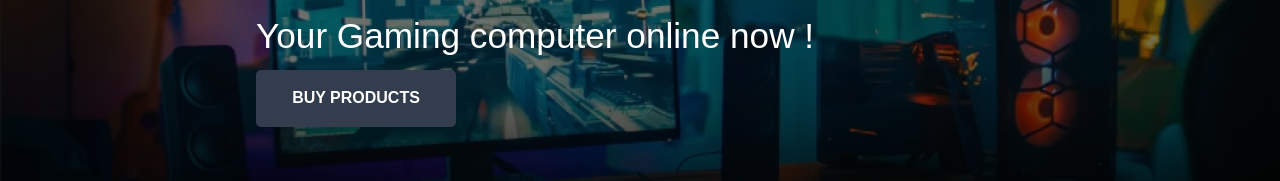
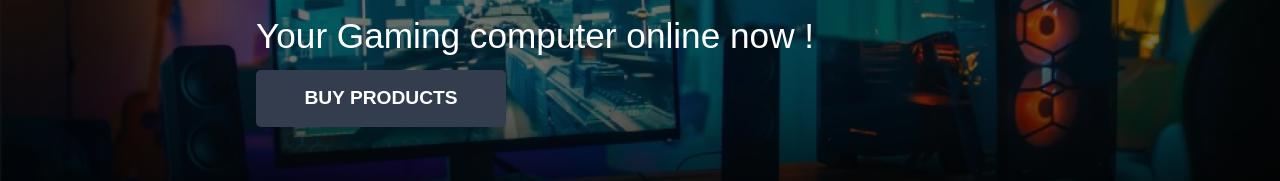
Before and after one commit to MiguelSperle/HXZstore, a React (Vite) app: page / in a window 1280 px wide. Shown: the part 263-444 px from the top of the page. Built offline with nearby package versions, Linux system fonts and the light colour scheme; no server answers; what miragejs would draw is missing.

Commit message:
Atualizado

```diff
--- a/src/components/Layout/Home/_home.scss
+++ b/src/components/Layout/Home/_home.scss
@@ -157,7 +157,7 @@
     transition: all 0.5s ease;
 
     @media screen and (min-width: 1201px) {
-        width: 200px;
+        width: 250px;
     }
 
     @media screen and (min-width: 1025px) and (max-width: 1200px) {
@@ -184,7 +184,7 @@
     font-size: 1.3rem;
 
     @media screen and (min-width: 1201px) {
-        font-size: 1rem;
+        font-size: 1.2rem;
     }
 
     @media screen and (min-width: 1025px) and (max-width: 1200px) {
--- a/src/index.css
+++ b/src/index.css
@@ -310,7 +310,7 @@ nav ul {
 }
 @media screen and (min-width: 1201px) {
   .content-text button {
-    width: 200px;
+    width: 250px;
   }
 }
 @media screen and (min-width: 1025px) and (max-width: 1200px) {
@@ -340,7 +340,7 @@ nav ul {
 }
 @media screen and (min-width: 1201px) {
   .content-text a button {
-    font-size: 1rem;
+    font-size: 1.2rem;
   }
 }
 @media screen and (min-width: 1025px) and (max-width: 1200px) {
```
Also changed, not shown: 1 other file (tests, documents, lock files or other folders).
